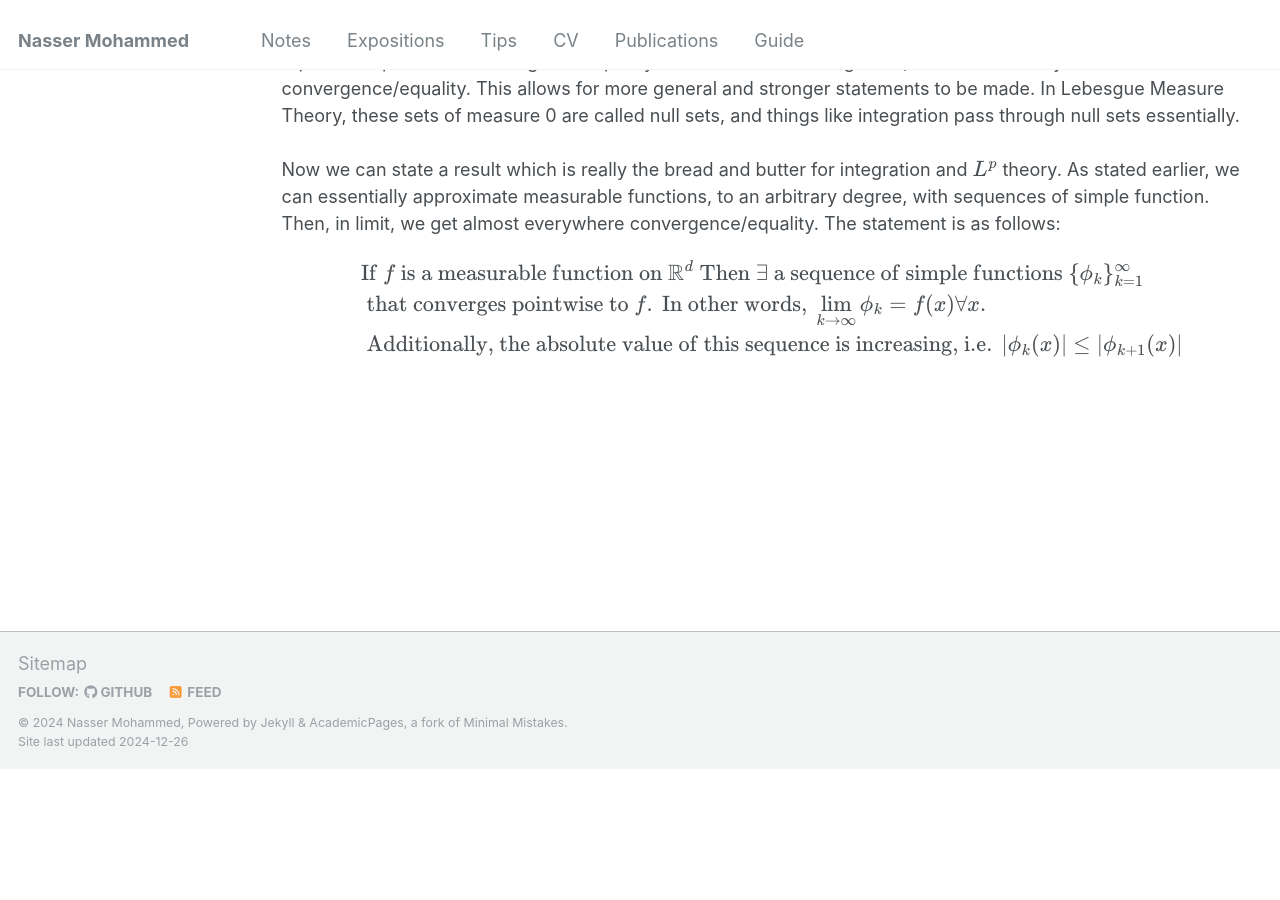
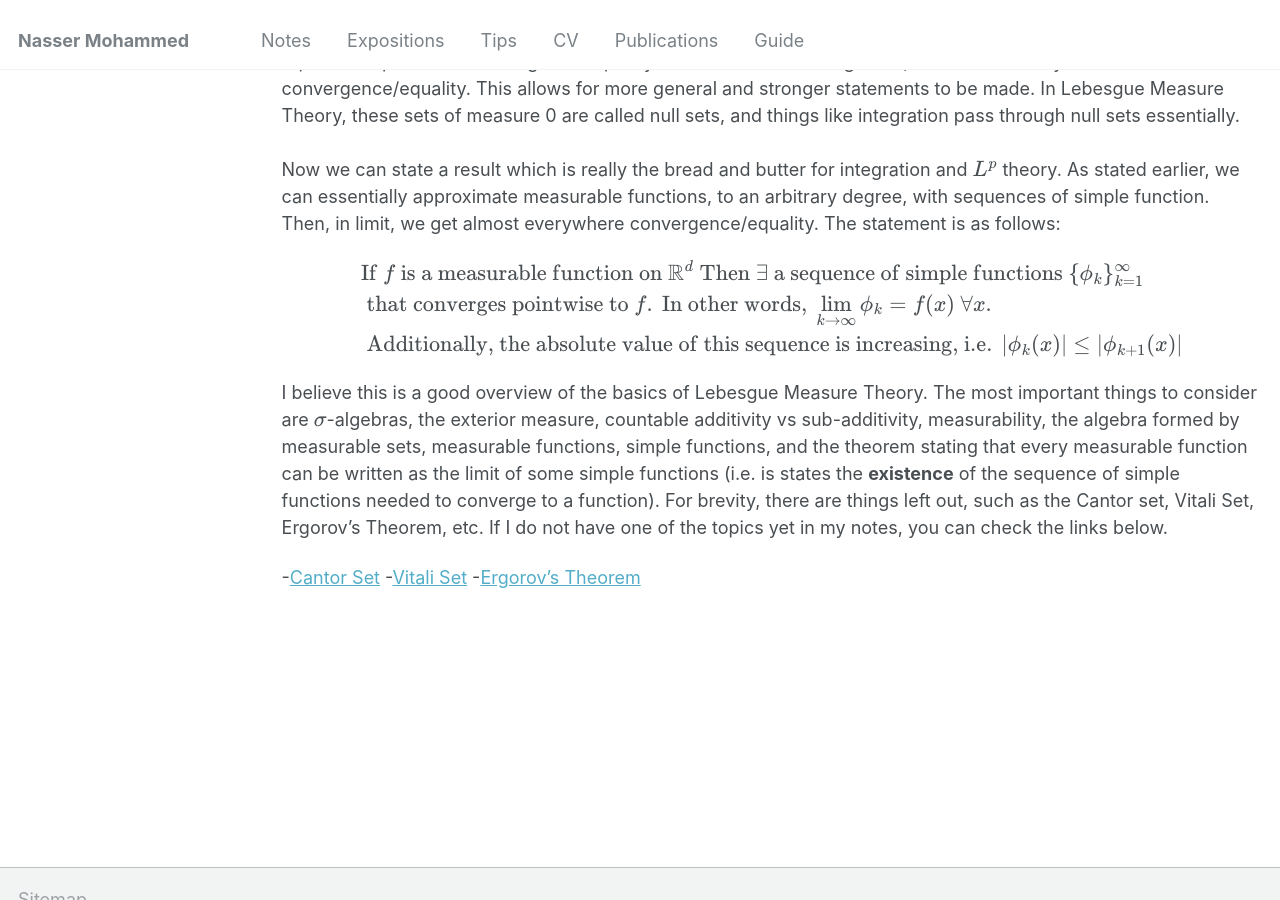
Before and after one commit to Nasser-Mohammed/Nasser-Mohammed.github.io, a Jekyll site: the page built from _pages/notes/analysis/lebesguemeas.md, in a window 1280 px wide and 900 px high, scrolled down 6609 px. Built offline with Jekyll 4.4.1, drawn with Linux system fonts in a browser that asks for light colours; before the commit the page ends 7378 px from its top, so only the background shows below that.

Commit message:
Update lebesguemeas.md

```diff
--- a/_pages/notes/analysis/lebesguemeas.md
+++ b/_pages/notes/analysis/lebesguemeas.md
@@ -156,8 +156,13 @@ Now we can state a result which is really the bread and butter for integration a
 $$
 \begin{align*}
 &\text{If } f \text{ is a measurable function on } \mathbb{R}^d \text{ Then } \exists \text{ a sequence of simple functions } \{\phi_k\}_{k =1}^{\infty}\\
-&\text{ that converges pointwise to } f. \text{ In other words, } \lim_{k \rightarrow \infty}\phi_k = f(x) \forall x. \\
+&\text{ that converges pointwise to } f. \text{ In other words, } \lim_{k \rightarrow \infty}\phi_k = f(x) \text{ } \forall x. \\
 &\text{ Additionally, the absolute value of this sequence is increasing, i.e. } \left|\phi_k(x)\right| \leq \left|\phi_{k + 1}(x)\right|
 \end{align*}
 $$
 </div>
+I believe this is a good overview of the basics of Lebesgue Measure Theory. The most important things to consider are \\(\sigma\\)-algebras, the exterior measure, countable additivity vs sub-additivity, measurability, the algebra formed by measurable sets, measurable functions, simple functions, and the theorem stating that every measurable function can be written as the limit of some simple functions (i.e. is states the **existence** of the sequence of simple functions needed to converge to a function). For brevity, there are things left out, such as the Cantor set, Vitali Set, Ergorov's Theorem, etc. If I do not have one of the topics yet in my notes, you can check the links below.
+
+-[Cantor Set](https://en.wikipedia.org/wiki/Cantor_set)
+-[Vitali Set](https://en.wikipedia.org/wiki/Vitali_set)
+-[Ergorov's Theorem](https://en.wikipedia.org/wiki/Egorov%27s_theorem)
```
